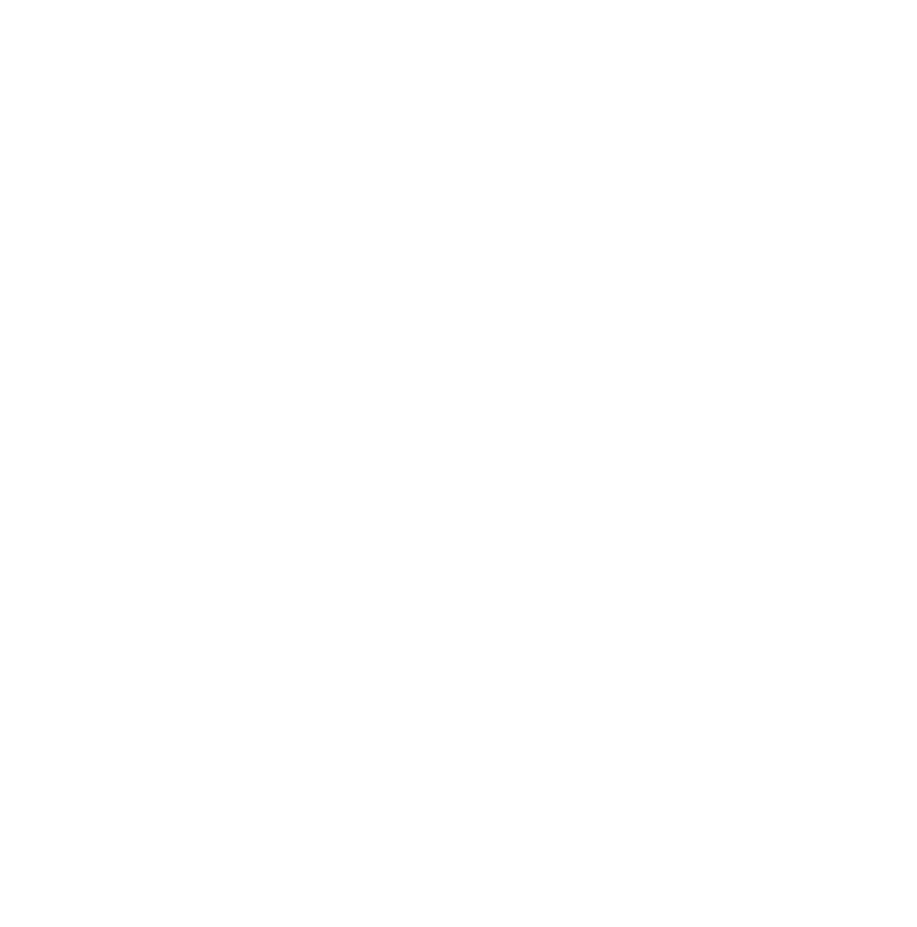
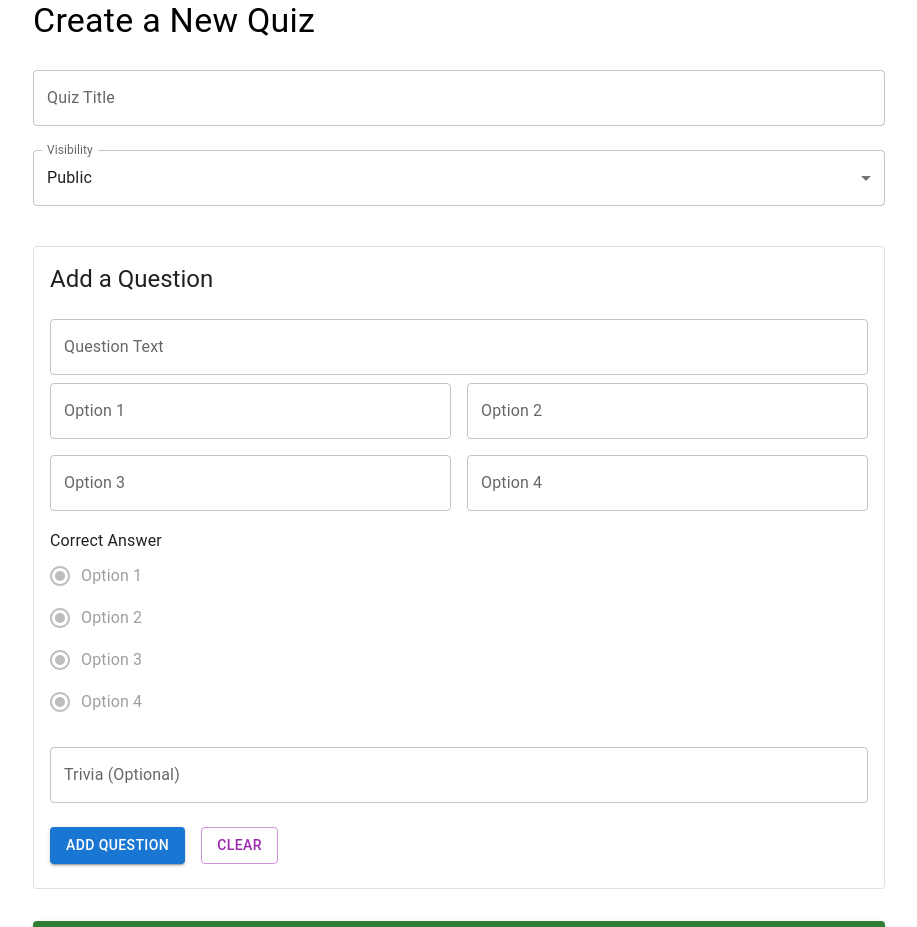
Before and after one commit to whummer/localstack-logicstar-demo, a React (Create React App) app in the folder frontend/: page /create-quiz in a window 1280 px wide. Before the commit this address had no page. Shown: the top 927 px of the page, without its empty margins (181-1098 px from the left). Before the commit the page ends 800 px from the top, so only its background shows below. Built offline with nearby package versions, Linux system fonts and the light colour scheme.

Commit message:
add quiz builder right on the frontend

```diff
--- a/frontend/package.json
+++ b/frontend/package.json
@@ -5,6 +5,7 @@
   "dependencies": {
     "@emotion/react": "^11.13.3",
     "@emotion/styled": "^11.13.0",
+    "@mui/icons-material": "^6.1.3",
     "@mui/material": "^6.1.3",
     "@testing-library/jest-dom": "^5.17.0",
     "@testing-library/react": "^13.4.0",
--- a/frontend/src/App.js
+++ b/frontend/src/App.js
@@ -4,6 +4,7 @@
 import QuizPage from './components/QuizPage';
 import ResultPage from './components/ResultPage';
 import LeaderboardPage from './components/LeaderboardPage';
+import QuizBuilder from './components/QuizBuilder';
 
 function App() {
   return (
@@ -13,6 +14,7 @@
         <Route path="/quiz" element={<QuizPage />} />
         <Route path="/result" element={<ResultPage />} />
         <Route path="/leaderboard" element={<LeaderboardPage />} />
+        <Route path="/create-quiz" element={<QuizBuilder />} />
       </Routes>
     </Router>
   );
--- a/frontend/src/components/HomePage.js
+++ b/frontend/src/components/HomePage.js
@@ -8,6 +8,7 @@
   MenuItem,
   InputLabel,
   FormControl,
+  Stack,
 } from '@mui/material';
 import { useNavigate } from 'react-router-dom';
 
@@ -20,7 +21,6 @@
   const navigate = useNavigate();
 
   useEffect(() => {
-    // Fetch public quizzes
     fetch(`${process.env.REACT_APP_API_ENDPOINT}/listquizzes`)
       .then((res) => res.json())
       .then((data) => {
@@ -49,6 +49,10 @@
   const handleQuizIDChange = (e) => {
     setQuizID(e.target.value);
     setSelectedQuizID('');
+  };
+
+  const handleCreateQuiz = () => {
+    navigate('/create-quiz');
   };
 
   return (
@@ -101,6 +105,8 @@
         value={email}
         onChange={(e) => setEmail(e.target.value)}
       />
+
+      <Stack spacing={2} marginTop={4}>
         <Button
           variant="contained"
           color="primary"
@@ -109,6 +115,14 @@
         >
           Start Playing
         </Button>
+        <Button
+          variant="contained"
+          color="secondary"
+          onClick={handleCreateQuiz}
+        >
+          Create a New Quiz
+        </Button>
+      </Stack>
     </Container>
   );
 }
--- /dev/null
+++ b/frontend/src/components/QuizBuilder.js
@@ -0,0 +1,237 @@
+import React, { useState } from 'react';
+import {
+  Container,
+  Typography,
+  TextField,
+  Button,
+  Select,
+  MenuItem,
+  InputLabel,
+  FormControl,
+  FormControlLabel,
+  RadioGroup,
+  Radio,
+  Card,
+  CardContent,
+  Grid,
+  Stack,
+} from '@mui/material';
+import { useNavigate } from 'react-router-dom';
+
+function QuizBuilder() {
+  const [title, setTitle] = useState('');
+  const [visibility, setVisibility] = useState('Public');
+  const [questions, setQuestions] = useState([]);
+  const [currentQuestion, setCurrentQuestion] = useState({
+    QuestionText: '',
+    Options: ['', '', '', ''],
+    CorrectAnswer: '',
+    Trivia: '',
+  });
+  const navigate = useNavigate();
+
+  const handleOptionChange = (index, value) => {
+    const newOptions = [...currentQuestion.Options];
+    newOptions[index] = value;
+    setCurrentQuestion({ ...currentQuestion, Options: newOptions });
+  };
+
+  const handleAddQuestion = () => {
+    // Validate the current question
+    const { QuestionText, Options, CorrectAnswer } = currentQuestion;
+    if (
+      !QuestionText.trim() ||
+      Options.some((opt) => !opt.trim()) ||
+      !CorrectAnswer.trim()
+    ) {
+      alert('Please fill all fields and select a correct answer.');
+      return;
+    }
+    setQuestions([...questions, currentQuestion]);
+    // Reset current question
+    setCurrentQuestion({
+      QuestionText: '',
+      Options: ['', '', '', ''],
+      CorrectAnswer: '',
+      Trivia: '',
+    });
+  };
+
+  const handleSubmitQuiz = () => {
+    if (!title.trim() || questions.length === 0) {
+      alert('Please provide a title and add at least one question.');
+      return;
+    }
+
+    const quizData = {
+      Title: title,
+      Visibility: visibility,
+      Questions: questions,
+    };
+
+    fetch(`${process.env.REACT_APP_API_ENDPOINT}/createquiz`, {
+      method: 'POST',
+      headers: { 'Content-Type': 'application/json' },
+      body: JSON.stringify(quizData),
+    })
+      .then((res) => res.json())
+      .then((data) => {
+        alert(`Quiz created successfully! Quiz ID: ${data.QuizID}`);
+        navigate('/');
+      })
+      .catch((err) => {
+        console.error('Error creating quiz:', err);
+        alert('Failed to create quiz.');
+      });
+  };
+
+  return (
+    <Container maxWidth="md">
+      <Typography variant="h4" gutterBottom>
+        Create a New Quiz
+      </Typography>
+
+      <TextField
+        label="Quiz Title"
+        fullWidth
+        margin="normal"
+        value={title}
+        onChange={(e) => setTitle(e.target.value)}
+      />
+
+      <FormControl fullWidth margin="normal">
+        <InputLabel id="visibility-label">Visibility</InputLabel>
+        <Select
+          labelId="visibility-label"
+          value={visibility}
+          label="Visibility"
+          onChange={(e) => setVisibility(e.target.value)}
+        >
+          <MenuItem value="Public">Public</MenuItem>
+          <MenuItem value="Private">Private</MenuItem>
+        </Select>
+      </FormControl>
+
+      <Card variant="outlined" sx={{ marginTop: 4 }}>
+        <CardContent>
+          <Typography variant="h5" gutterBottom>
+            Add a Question
+          </Typography>
+
+          <TextField
+            label="Question Text"
+            fullWidth
+            margin="normal"
+            value={currentQuestion.QuestionText}
+            onChange={(e) =>
+              setCurrentQuestion({
+                ...currentQuestion,
+                QuestionText: e.target.value,
+              })
+            }
+          />
+
+          <Grid container spacing={2}>
+            {currentQuestion.Options.map((option, index) => (
+              <Grid item xs={12} sm={6} key={index}>
+                <TextField
+                  label={`Option ${index + 1}`}
+                  fullWidth
+                  value={option}
+                  onChange={(e) => handleOptionChange(index, e.target.value)}
+                />
+              </Grid>
+            ))}
+          </Grid>
+
+          <FormControl component="fieldset" margin="normal">
+            <Typography variant="subtitle1">Correct Answer</Typography>
+            <RadioGroup
+              value={currentQuestion.CorrectAnswer}
+              onChange={(e) =>
+                setCurrentQuestion({
+                  ...currentQuestion,
+                  CorrectAnswer: e.target.value,
+                })
+              }
+            >
+              {currentQuestion.Options.map((option, index) => (
+                <FormControlLabel
+                  key={index}
+                  value={option}
+                  control={<Radio />}
+                  label={`Option ${index + 1}`}
+                  disabled={!option.trim()}
+                />
+              ))}
+            </RadioGroup>
+          </FormControl>
+
+          <TextField
+            label="Trivia (Optional)"
+            fullWidth
+            margin="normal"
+            value={currentQuestion.Trivia}
+            onChange={(e) =>
+              setCurrentQuestion({ ...currentQuestion, Trivia: e.target.value })
+            }
+          />
+
+          <Stack direction="row" spacing={2} marginTop={2}>
+            <Button
+              variant="contained"
+              color="primary"
+              onClick={handleAddQuestion}
+            >
+              Add Question
+            </Button>
+            <Button
+              variant="outlined"
+              color="secondary"
+              onClick={() =>
+                setCurrentQuestion({
+                  QuestionText: '',
+                  Options: ['', '', '', ''],
+                  CorrectAnswer: '',
+                  Trivia: '',
+                })
+              }
+            >
+              Clear
+            </Button>
+          </Stack>
+        </CardContent>
+      </Card>
+
+      {questions.length > 0 && (
+        <Card variant="outlined" sx={{ marginTop: 4 }}>
+          <CardContent>
+            <Typography variant="h5" gutterBottom>
+              Questions Added ({questions.length})
+            </Typography>
+            {questions.map((question, index) => (
+              <Typography key={index} variant="body1" gutterBottom>
+                {index + 1}. {question.QuestionText}
+              </Typography>
+            ))}
+          </CardContent>
+        </Card>
+      )}
+
+      <Stack spacing={2} marginTop={4}>
+        <Button
+          variant="contained"
+          color="success"
+          onClick={handleSubmitQuiz}
+        >
+          Submit Quiz
+        </Button>
+        <Button variant="outlined" onClick={() => navigate('/')}>
+          Cancel
+        </Button>
+      </Stack>
+    </Container>
+  );
+}
+
+export default QuizBuilder;
```
Also changed, not shown: 1 other file (tests, documents, lock files or other folders). Lines whose indentation alone changed are shown as unchanged.
